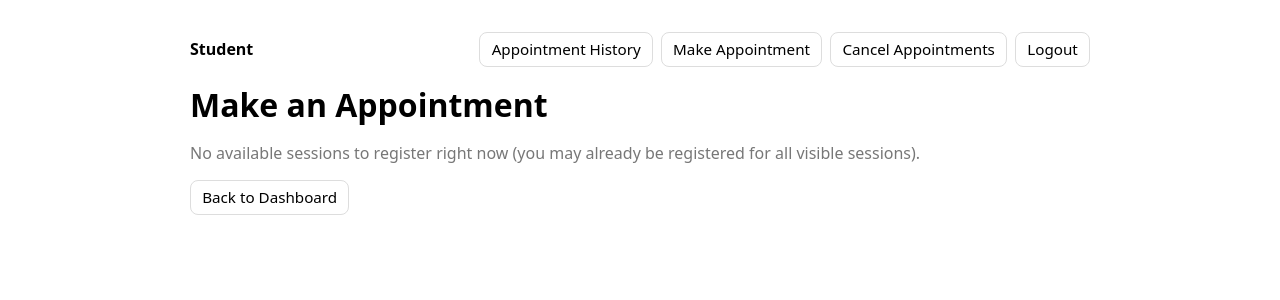
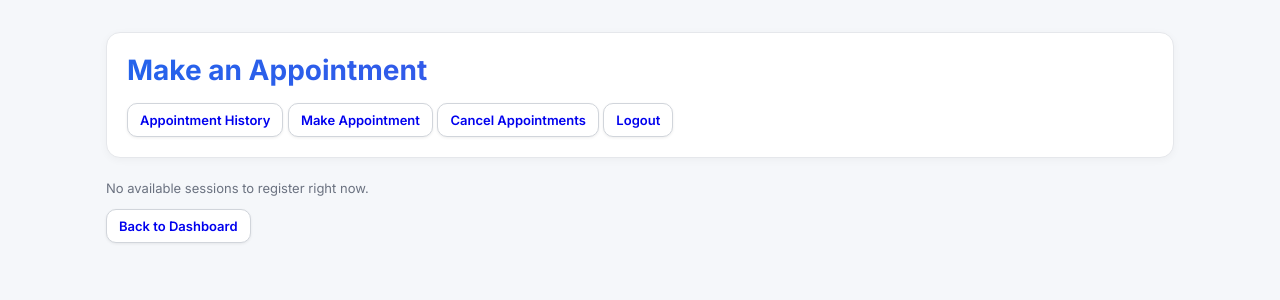
Before and after one commit to DanielRamos69/exam_reg_tristan, a Flask app: template templates/student_make_appointment.html in a window 1280 px wide. Shown: the top 300 px of the page. Run offline with Flask 3, Linux system fonts and the light colour scheme; the template is opened without the code that fills it, so the values that code supplies are empty.

Commit message:
daniel style overhaul student make appointment

```diff
--- a/templates/student_make_appointment.html
+++ b/templates/student_make_appointment.html
@@ -4,40 +4,137 @@
   <meta charset="utf-8" />
   <title>Make Appointment</title>
   <meta name="viewport" content="width=device-width, initial-scale=1" />
+
+  <!-- GOOGLE FONT -->
+  <link rel="preconnect" href="https://fonts.gstatic.com" />
+  <link
+    href="https://fonts.googleapis.com/css2?family=Inter:wght@400;500;600;700&display=swap"
+    rel="stylesheet"
+  />
+
   <style>
-    :root { --bd:#ddd; --muted:#777; }
-    body { font-family: system-ui, Arial, sans-serif; max-width: 900px; margin: 2rem auto; padding: 0 1rem; }
-    h1 { margin: 0 0 1rem 0; }
-    .topbar { display: flex; gap: .5rem; align-items: center; margin-bottom: 1rem; flex-wrap: wrap; }
-    .spacer { flex: 1; }
-    .btn { display: inline-block; padding: .4rem .7rem; border: 1px solid var(--bd); border-radius: 8px; text-decoration: none; color: inherit; background: #fff; cursor: pointer; font-size: .95rem; }
-    .btn[disabled] { opacity: .6; cursor: not-allowed; }
-    .panel { border: 1px solid var(--bd); border-radius: 10px; padding: 1rem; }
-    label { display: block; margin: .75rem 0 .3rem; font-weight: 600; }
-    select, button { padding: .5rem .6rem; font-size: 1rem; }
-    select { width: 100%; max-width: 600px; }
-    .messages { list-style: none; padding-left: 0; }
-    .messages li { margin: .35rem 0; }
-    .muted { color: var(--muted); }
-    .help { font-size: .9rem; color: var(--muted); margin-top: .25rem; }
-    .list { margin-top: 1rem; }
-    .row { border: 1px solid var(--bd); border-radius: 8px; padding: .6rem .75rem; margin-top: .5rem; }
-    .grid { display: grid; grid-template-columns: 1fr 1fr; gap: .5rem 1rem; }
-    .pair div:first-child { color: var(--muted); font-size: .9rem; }
+    * { box-sizing: border-box; }
+    :root { --bd:#e5e7eb; --muted:#6b7280; }
+    body {
+      font-family: 'Inter', system-ui, Arial, sans-serif;
+      background: #f5f7fa;
+      max-width: 1100px;
+      margin: 2rem auto;
+      padding: 0 1rem;
+      color: #111827;
+    }
+
+    /* TOP BAR */
+    .top {
+      display: flex;
+      justify-content: space-between;
+      align-items: center;
+      margin-bottom: 1rem;
+    }
+    h1 {
+      font-size: 28px;
+      font-weight: 700;
+      margin: 0 0 1rem;
+      background: linear-gradient(to right,#2563eb,#4f46e5);
+      -webkit-background-clip: text;
+      -webkit-text-fill-color: transparent;
+    }
+
+    /* BUTTONS */
+    .btn {
+      display: inline-flex;
+      align-items: center;
+      justify-content: center;
+      padding: 8px 12px;
+      border: 1px solid #d1d5db;
+      border-radius: 10px;
+      background: #ffffff;
+      text-decoration: none;
+      font-size: 13px;
+      font-weight: 600;
+      transition: 0.15s ease;
+      box-shadow: 0 1px 3px rgba(0,0,0,0.07);
+      cursor: pointer;
+    }
+    .btn:hover {
+      background: #f3f4f6;
+      transform: translateY(-1px);
+      box-shadow: 0 3px 6px rgba(0,0,0,0.1);
+    }
+
+    /* PANEL */
+    .panel {
+      background:#ffffff;
+      border:1px solid var(--bd);
+      border-radius:14px;
+      padding:20px;
+      box-shadow:0 2px 8px rgba(0,0,0,0.04);
+      margin-bottom: 1.4rem;
+    }
+    label {
+      display:block;
+      margin:.75rem 0 .3rem;
+      font-weight:600;
+      font-size:14px;
+      color:#374151;
+    }
+    select { width:100%; max-width:600px; padding:10px; border:1px solid var(--bd); border-radius:10px; font-size:14px; }
+
+    /* SESSION CARD */
+    .session {
+      font-size: 13px;
+      margin: 5px 0;
+      padding: 9px;
+      background: #eff6ff;
+      border: 1px solid #2563eb25;
+      border-radius: 10px;
+      box-shadow: 0 1px 3px rgba(37,99,235,0.06);
+    }
+    .badge {
+      display:inline-block;
+      padding:2px 7px;
+      border-radius:999px;
+      font-size:11px;
+      font-weight:600;
+      border:1px solid #93c5fd;
+      background:#dbeafe;
+      color:#1e40af;
+      margin-left:6px;
+    }
+    .badge.full { border-color:#f59e0b30; background:#fffbeb; color:#b45309; }
+
+    /* MESSAGE LIST */
+    .messages {
+      list-style: none;
+      padding-left: 0;
+      margin-bottom: 14px;
+      background: #fff;
+      border-left: 4px solid #2563eb;
+      border-radius: 10px;
+      padding: 10px 16px;
+      border: 1px solid #e5e7eb;
+      font-size: 13px;
+      box-shadow: 0 1px 4px rgba(0,0,0,0.03);
+    }
+    .messages li { margin:.35rem 0; }
+
+    /* MUTED TEXT */
+    .muted { color: var(--muted); font-size: 13px; }
+
+    @media(max-width:760px){ .top{flex-direction:column;align-items:flex-start;gap:10px;} }
   </style>
 </head>
 <body>
 
-  <div class="topbar">
-    <strong>Student</strong>
-    <span class="spacer"></span>
-    <a class="btn" href="{{ url_for('student_history') }}">Appointment History</a>
-    <a class="btn" href="{{ url_for('student_make_appointment') }}">Make Appointment</a>
-    <a class="btn" href="{{ url_for('student_cancel_page') }}">Cancel Appointments</a>
-    <a class="btn" href="{{ url_for('logout') }}">Logout</a>
+  <div class="topbar panel">
+    <h1>Make an Appointment</h1>
+    <div>
+      <a class="btn" href="{{ url_for('student_history') }}">Appointment History</a>
+      <a class="btn" href="{{ url_for('student_make_appointment') }}">Make Appointment</a>
+      <a class="btn" href="{{ url_for('student_cancel_page') }}">Cancel Appointments</a>
+      <a class="btn" href="{{ url_for('logout') }}">Logout</a>
+    </div>
   </div>
-
-  <h1>Make an Appointment</h1>
 
   {% with messages = get_flashed_messages(with_categories=true) %}
     {% if messages %}
@@ -50,9 +147,10 @@
   {% endwith %}
 
   {% if sessions and sessions|length > 0 %}
+
     <div class="panel">
       <form method="post" action="{{ url_for('student_make_appointment') }}">
-        <label for="session_id">Choose an exam session</label>
+        <label for="session_id">Choose an Exam Session</label>
         <select id="session_id" name="session_id" required>
           {% for s in sessions %}
             <option value="{{ s.id }}">
@@ -62,47 +160,34 @@
             </option>
           {% endfor %}
         </select>
-        <div class="help">Only sessions you are not currently registered for are shown.</div>
 
-        <div style="margin-top: .9rem;">
+        <div style="margin-top:.9rem;">
           <button class="btn" type="submit">Register</button>
           <a class="btn" href="{{ url_for('student_portal') }}">Back to Dashboard</a>
         </div>
       </form>
     </div>
 
-    <div class="list">
-      <h3>Session Details</h3>
+    <div>
+      <h3 style="font-size:16px;font-weight:700;margin-bottom:10px;">Session Details</h3>
       {% for s in sessions %}
-        <div class="row">
-          <div style="font-weight: 600;">{{ s.exam_code }} &middot; {{ s.description }}</div>
-          <div class="grid" style="margin-top:.4rem;">
-            <div class="pair">
-              <div>Date &amp; Time</div>
-              <div>{{ s.session_datetime.strftime("%A, %b %d, %Y %I:%M %p") }}</div>
-            </div>
-            <div class="pair">
-              <div>Duration</div>
-              <div>{{ s.duration_minutes }} minutes</div>
-            </div>
-            <div class="pair">
-              <div>Location</div>
-              <div>{{ s.campus_name }} — {{ s.building_name }} {{ s.room_number }}</div>
-            </div>
-            <div class="pair">
-              <div>Capacity</div>
-              <div>{{ s.booked }} / {{ s.capacity }}</div>
-            </div>
-          </div>
+      <div class="panel">
+        <div style="font-weight:700;font-size:15px;color:#1f2937;margin-bottom:6px;">{{ s.exam_code }} • {{ s.description }}</div>
+        <div>{{ s.session_datetime.strftime("%A, %b %d, %Y %I:%M %p") }}
+          {% if s.already_registered %}<span class="badge">Registered</span>{% elif s.is_full %}<span class="badge full">Full</span>{% endif %}
         </div>
+        <div>Duration: {{ s.duration_minutes }} min</div>
+        <div>Location: {{ s.campus_name }} • {{ s.building_name }} {{ s.room_number }}</div>
+        <div>Seats: {{ s.booked }}/{{ s.capacity }}</div>
+      </div>
       {% endfor %}
     </div>
 
   {% else %}
-    <p class="muted">No available sessions to register right now (you may already be registered for all visible sessions).</p>
-    <p>
-      <a class="btn" href="{{ url_for('student_portal') }}">Back to Dashboard</a>
-    </p>
+
+    <p class="muted">No available sessions to register right now.</p>
+    <div><a class="btn" href="{{ url_for('student_portal') }}">Back to Dashboard</a></div>
+
   {% endif %}
 
 </body>
```
